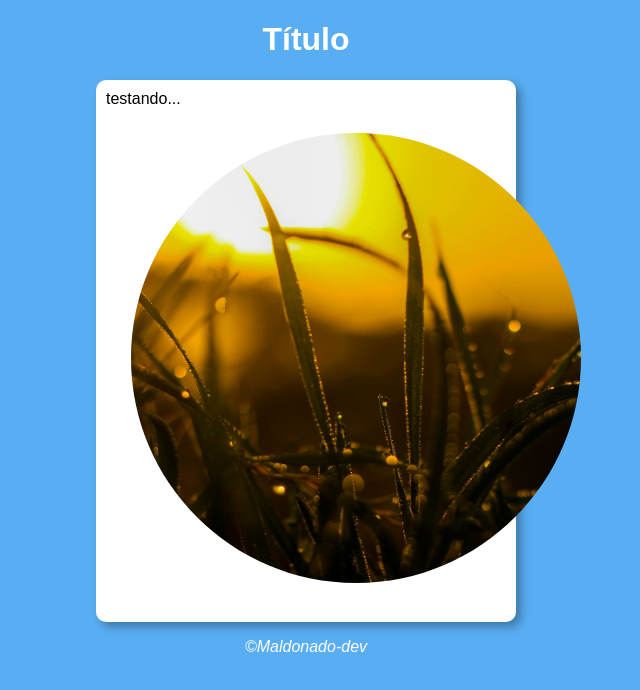
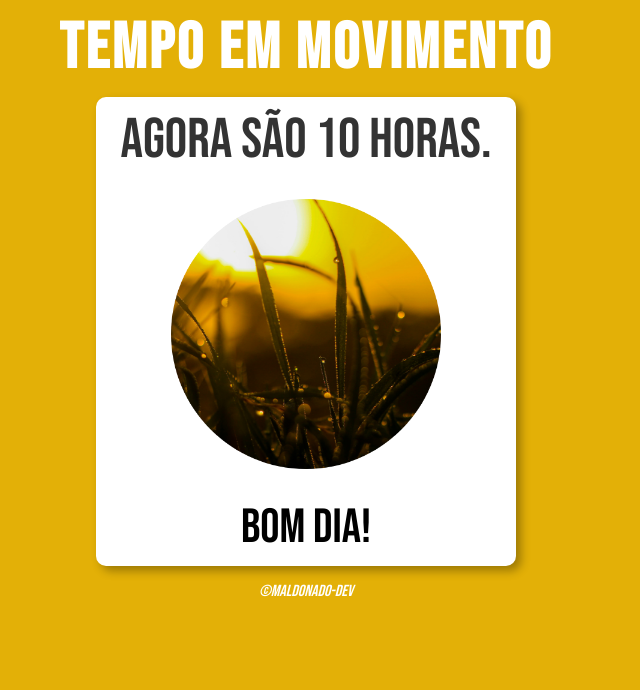
Before and after one commit to marcosmaldonadoo/clock, a plain HTML site: page index.html in a window 1280 px wide. Shown: the whole page, without its empty margins (334-974 px from the left). Drawn offline with Linux system fonts and the light colour scheme.

Commit message:
chore(project): finalizar prática do relógio

```diff
--- a/assets/js/scripts.js
+++ b/assets/js/scripts.js
@@ -0,0 +1,21 @@
+function carregar(){
+    var horario = document.getElementById('horario')
+    var imagem = document.getElementById('imagem')
+    var mensagem = document.getElementById('mensagem')
+    var data = new Date()
+    var hora = data.getHours()
+    horario.innerHTML = `Agora são ${hora} horas.`
+    if (hora >= 0 && hora < 12){
+        imagem.scr = 'assets/imagens/manha.png'
+        document.body.style.background = '#e3b007'
+        mensagem.innerHTML = 'Bom dia!'
+    } else if (hora >= 12 && hora <= 18){
+        imagem.scr = 'assets/imagens/tarde.png'
+        document.body.style.background = '#c06b2e'
+        mensagem.innerHTML = 'Boa tarde!'
+    } else {
+        imagem.scr = 'assets/imagens/noite.png'
+        document.body.style.background = '#0c3d83'
+        mensagem.innerHTML = 'Boa noite!'
+    }
+}
--- a/assets/styles/styles.css
+++ b/assets/styles/styles.css
@@ -1,5 +1,7 @@
+@import url('https://fonts.googleapis.com/css2?family=Bebas+Neue&family=Rubik:ital,wght@0,300..900;1,300..900&display=swap');
+
 body{
-    font-family: Arial, Helvetica, sans-serif;
+    font-family: "Bebas Neue", sans-serif;
     margin: 0;
     padding: 0;
     box-sizing: border-box;
@@ -12,6 +14,12 @@ header{
     text-align: center;
 }
 
+header h1{
+    font-size: 4rem;
+    margin: 10px;
+    letter-spacing: 3px;
+}
+
 section{
     background-color: white;
     width: 400px;
@@ -21,8 +29,29 @@ section{
     box-shadow: 5px 5px 10px rgba(0, 0, 0, 0.315);
 }
 
+section div{
+    text-align: center;
+}
+
+section div img{
+    width: 300px;
+    padding: 10px;
+}
+
 footer{
     text-align: center;
     color: white;
     font-style: italic;
 }
+
+#horario{
+    text-transform: uppercase;
+    font-size: 3.5em;
+    text-align: center;
+    color: #333;
+}
+
+#mensagem{
+    font-size: 3rem;
+    text-align: center;
+}
--- a/index.html
+++ b/index.html
@@ -6,11 +6,12 @@
     <link rel="stylesheet" href="assets/styles/styles.css" />
     <title>Document</title>
   </head>
-  <body>
-    <header><h1>Título</h1></header>
+  <body onload="carregar()">
+    <header><h1>Tempo em Movimento</h1></header>
     <section>
-      <div>testando...</div>
-      <div><img src="assets/img/fotomanha.png" alt="foto do horario do dia"></div>
+      <div id="horario"></div>
+      <div id="imagem"><img src="assets/img/fotomanha.png" alt="imagem representando o horario do dia"></div>
+      <div id="mensagem"></div>
     </section>
     <footer><p>&copy;Maldonado-dev</p></footer>
     <script src="assets/js/scripts.js"></script>
```
